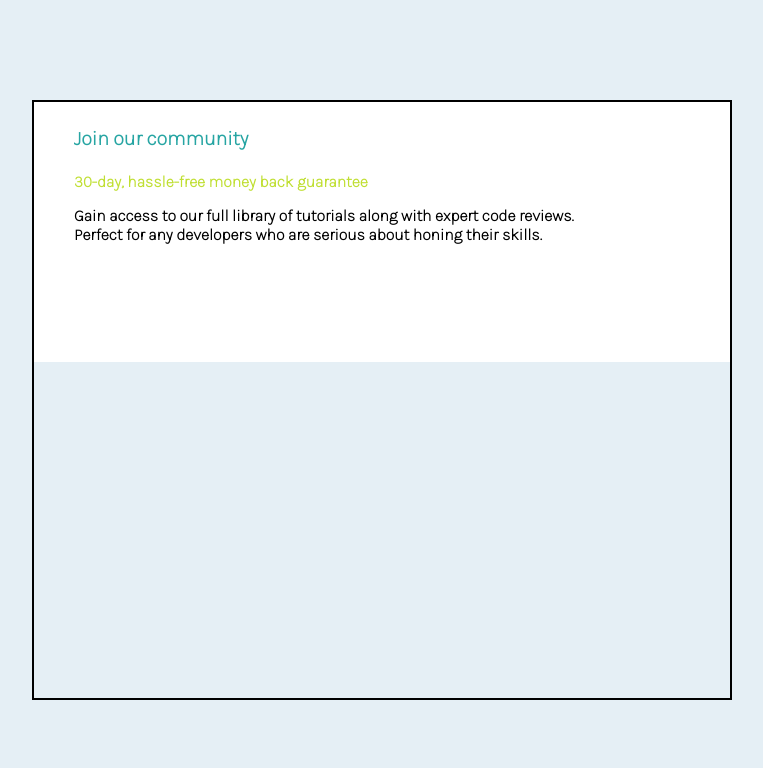
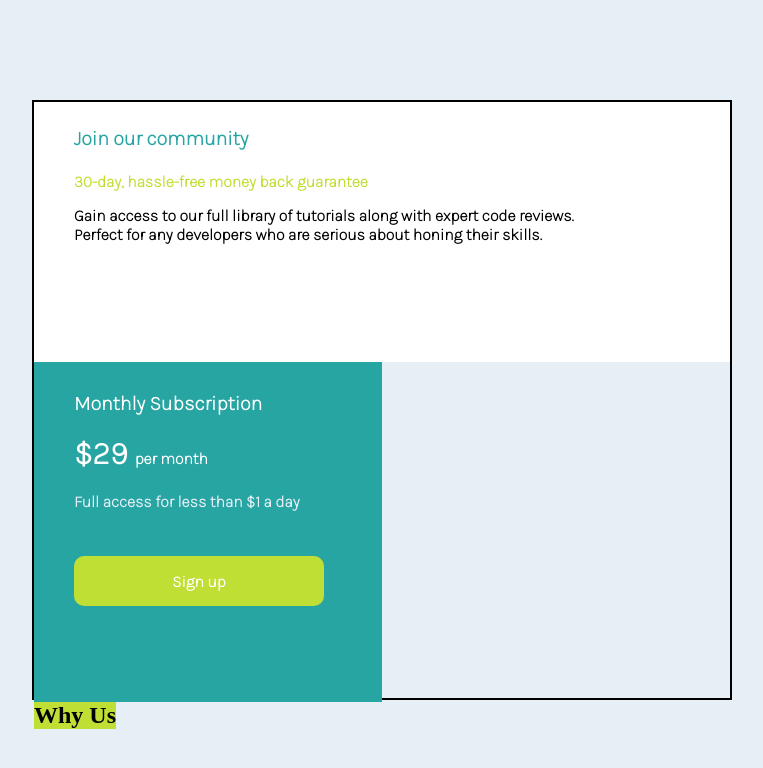
Before and after one commit to JudsonCiribelli/Single-price-grid-component, a plain HTML site: page index.html in a window 1280 px wide. Shown: the whole page, without its empty margins (258-1021 px from the left). Drawn offline with Linux system fonts and the light colour scheme.

Commit message:
Iniciando o segundo container

```diff
--- a/CSS/style.css
+++ b/CSS/style.css
@@ -44,3 +44,55 @@ body {
   padding-left: 40px;
   padding-top: 15px;
 }
+.container .second {
+  width: 50%;
+  height: 340px;
+  background-color: hsl(179, 62%, 40%);
+}
+.container .second h2 {
+  color: white;
+  font-size: 20px;
+  font-family: "Karla", sans-serif;
+  font-weight: 700;
+  padding-top: 30px;
+  padding-left: 40px;
+}
+.container .second h1 {
+  color: white;
+  font-family: "Karla", sans-serif;
+  font-weight: 700;
+  padding-left: 40px;
+  padding-top: 20px;
+}
+.container .second span {
+  color: white;
+  font-size: 16px;
+  font-weight: 700;
+  font-family: "Karla", sans-serif;
+}
+.container .second p {
+  color: hsl(204, 43%, 93%);
+  font-family: "Karla", sans-serif;
+  font-weight: 700;
+  padding-left: 40px;
+  padding-top: 20px;
+}
+.container .second .btn {
+  width: 250px;
+  height: 50px;
+  margin-top: 45px;
+  margin-left: 40px;
+  cursor: pointer;
+  color: white;
+  font-family: "Karla", sans-serif;
+  font-weight: 700;
+  font-size: 16px;
+  background-color: hsl(71, 73%, 54%);
+  border: none;
+  border-radius: 10px;
+}
+.container .thirt {
+  display: flex;
+  float: left;
+  background-color: hsl(71, 73%, 54%);
+}
--- a/index.html
+++ b/index.html
@@ -17,8 +17,15 @@
           their skills.
         </p>
       </div>
-      <div></div>
-      <div></div>
+      <div class="second">
+        <h2>Monthly Subscription</h2>
+        <h1>$29 <span>per month</span></h1>
+        <p>Full access for less than $1 a day</p>
+        <button type="submit" class="btn">Sign up</button>
+      </div>
+      <div class="thirt">
+        <h2>Why Us</h2>
+      </div>
     </div>
   </body>
 </html>
```
